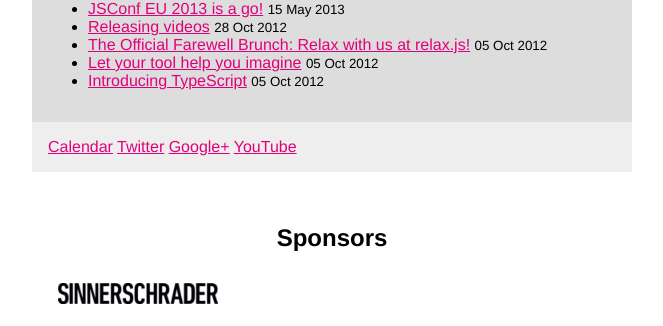
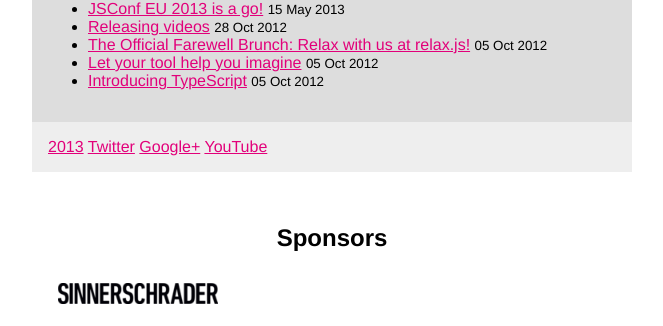
Before and after one commit to jsconf/2012.jsconf.eu, a Jekyll site: the page built from index.html, in a window 1280 px wide and 900 px high, scrolled down 9430 px. Shown: the part 122-448 px from the top of the window, without its empty margins (308-971 px from the left). Built offline with Jekyll 4.4.1, drawn with Linux system fonts in a browser that asks for light colours; comment, search, counter and statistics services are not loaded.

Commit message:
Link to new year from every page

```diff
--- a/_layouts/main.html
+++ b/_layouts/main.html
@@ -169,7 +169,7 @@
   {% include tickets.html %}
   {% include list_of_posts.html %}
   <aside class="social">
-    <a href="/calendar.html">Calendar</a>
+    <a href="http://2013.jsconf.eu/">2013</a>
     <a href="https://twitter.com/jsconfeu" rel="me">Twitter</a>
     <a href="https://plus.google.com/114805666032419693531" rel="publisher me">Google+</a>
     <a href="http://www.youtube.com/jsconfeu" rel="me">YouTube</a>
```
